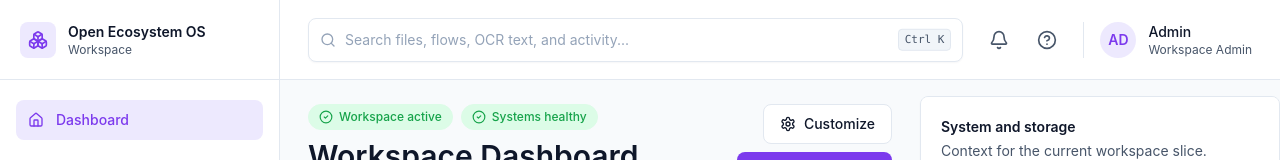
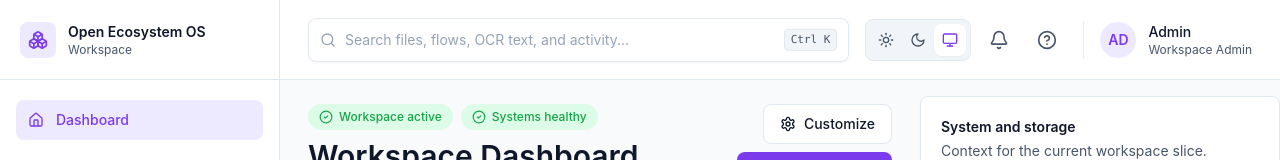
Before and after one commit to Kilian-Sosa/open-ecosystem-os, a Next.js app in the folder apps/web/: page /app/dashboard in a window 1280 px wide. Shown: the top 160 px of the page. Built offline with nearby package versions, Linux system fonts and the light colour scheme.

Commit message:
feat(ui): integrate ThemeSwitcher for theme selection in app shell

```diff
--- a/apps/web/src/app/layout.tsx
+++ b/apps/web/src/app/layout.tsx
@@ -1,5 +1,8 @@
 import type { Metadata } from "next";
 import type { ReactNode } from "react";
+
+import { ThemeProvider, ThemeScript } from "@/components/theme";
+
 import "./globals.css";
 
 export const metadata: Metadata = {
@@ -13,8 +16,13 @@ export default function RootLayout({
   children: ReactNode;
 }>) {
   return (
-    <html lang="en">
-      <body>{children}</body>
+    <html lang="en" suppressHydrationWarning>
+      <head>
+        <ThemeScript />
+      </head>
+      <body>
+        <ThemeProvider>{children}</ThemeProvider>
+      </body>
     </html>
   );
 }
--- a/apps/web/src/components/layout/app-shell.tsx
+++ b/apps/web/src/components/layout/app-shell.tsx
@@ -19,6 +19,7 @@ import Link from "next/link";
 import type { ReactNode } from "react";
 
 import { SearchInput } from "@/components/ui/search-input";
+import { ThemeSwitcher } from "@/components/theme";
 import { cn } from "@/lib/cn";
 
 type NavigationItem = {
@@ -188,6 +189,7 @@ function TopCommandBar() {
         shortcutLabel="Ctrl K"
       />
       <div className="flex items-center gap-2">
+        <ThemeSwitcher />
         <IconButton label="Open notifications" icon={Bell} />
         <IconButton label="Open help" icon={HelpCircle} />
         <div className="ml-2 flex items-center gap-3 border-l border-border pl-4">
@@ -219,11 +221,13 @@ function MobileTopBar() {
         </div>
         <IconButton label="Open notifications" icon={Bell} />
       </div>
-      <div className="px-4 pb-4">
+      <div className="flex items-center gap-2 px-4 pb-4">
         <SearchInput
           aria-label="Search workspace"
+          className="min-w-0 flex-1"
           placeholder="Search workspace..."
         />
+        <ThemeSwitcher />
       </div>
     </header>
   );
```
